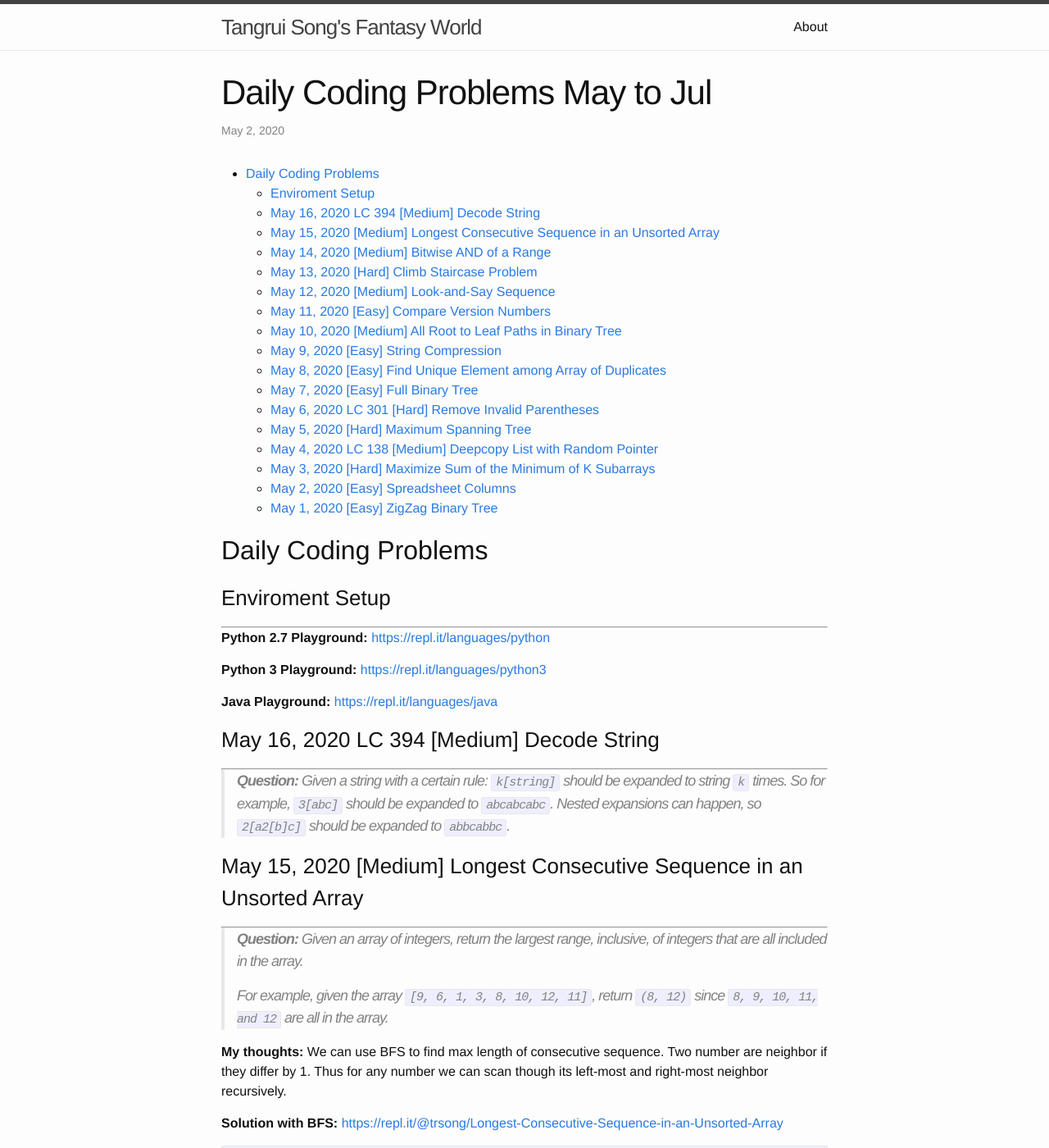
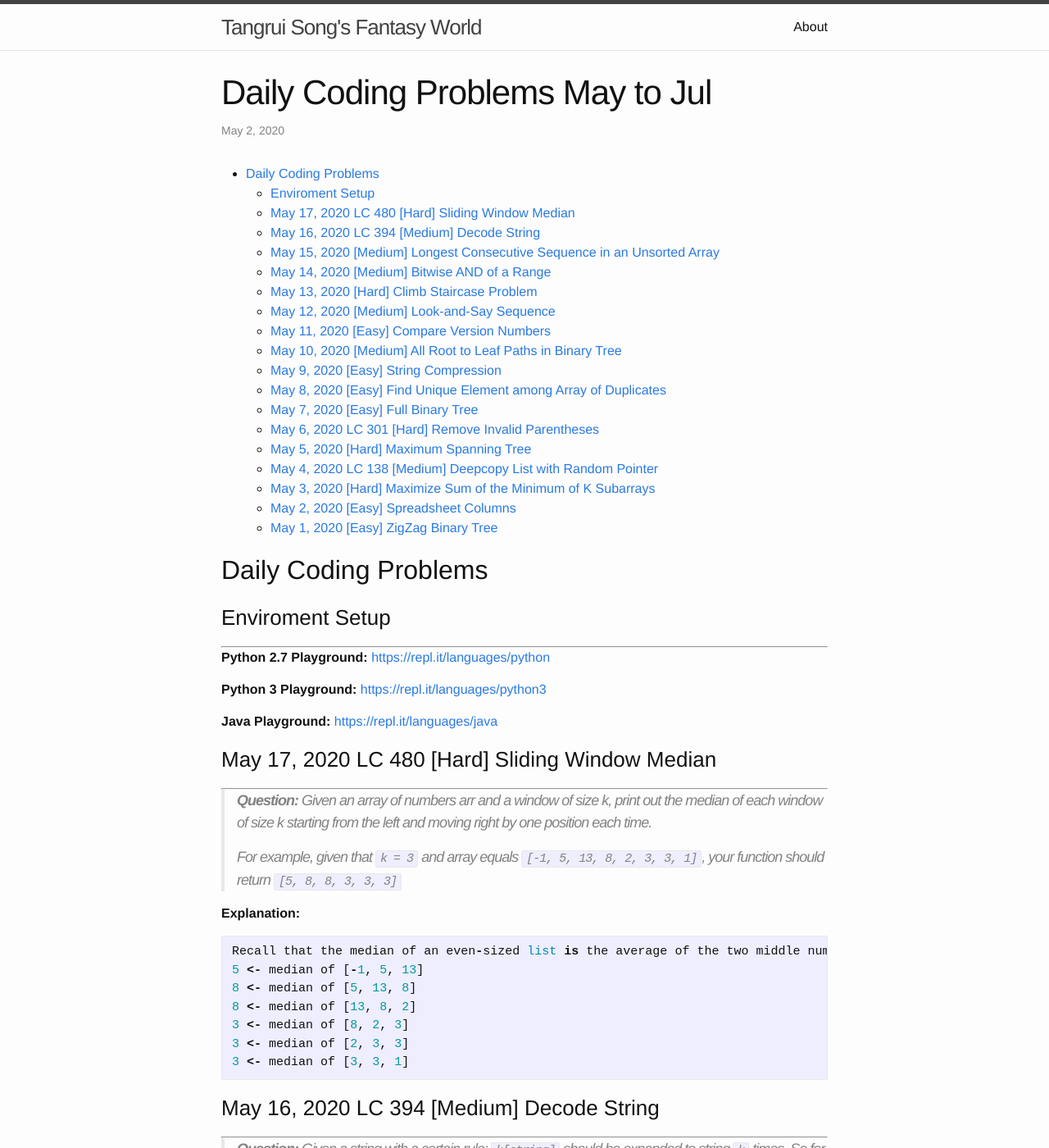
Before and after one commit to trsong/trsong.github.io, a Jekyll site: the page built from _posts/2020-05-01-DailyQuestionsMay.md, in a window 1280 px wide and 1400 px high. Shown: the whole window at 82% size. Built offline with Jekyll 4.4.1, drawn with Linux system fonts in a browser that asks for light colours.

Commit message:
Add May 17 Question

````diff
--- a/_posts/2020-05-01-DailyQuestionsMay.md
+++ b/_posts/2020-05-01-DailyQuestionsMay.md
@@ -32,6 +32,23 @@ You should return the following, as a string:
 '[null, 123, ["a", "b"], {"c": "d"}]'
 ```
 -->
+
+### May 17, 2020 LC 480 \[Hard\] Sliding Window Median
+---
+> **Question:** Given an array of numbers arr and a window of size k, print out the median of each window of size k starting from the left and moving right by one position each time.
+>
+> For example, given that `k = 3` and array equals `[-1, 5, 13, 8, 2, 3, 3, 1]`, your function should return `[5, 8, 8, 3, 3, 3]`
+
+**Explanation:**
+```py
+Recall that the median of an even-sized list is the average of the two middle numbers.
+5 <- median of [-1, 5, 13]
+8 <- median of [5, 13, 8]
+8 <- median of [13, 8, 2]
+3 <- median of [8, 2, 3]
+3 <- median of [2, 3, 3]
+3 <- median of [3, 3, 1]
+```
 
 
 ### May 16, 2020 LC 394 \[Medium\] Decode String
````
